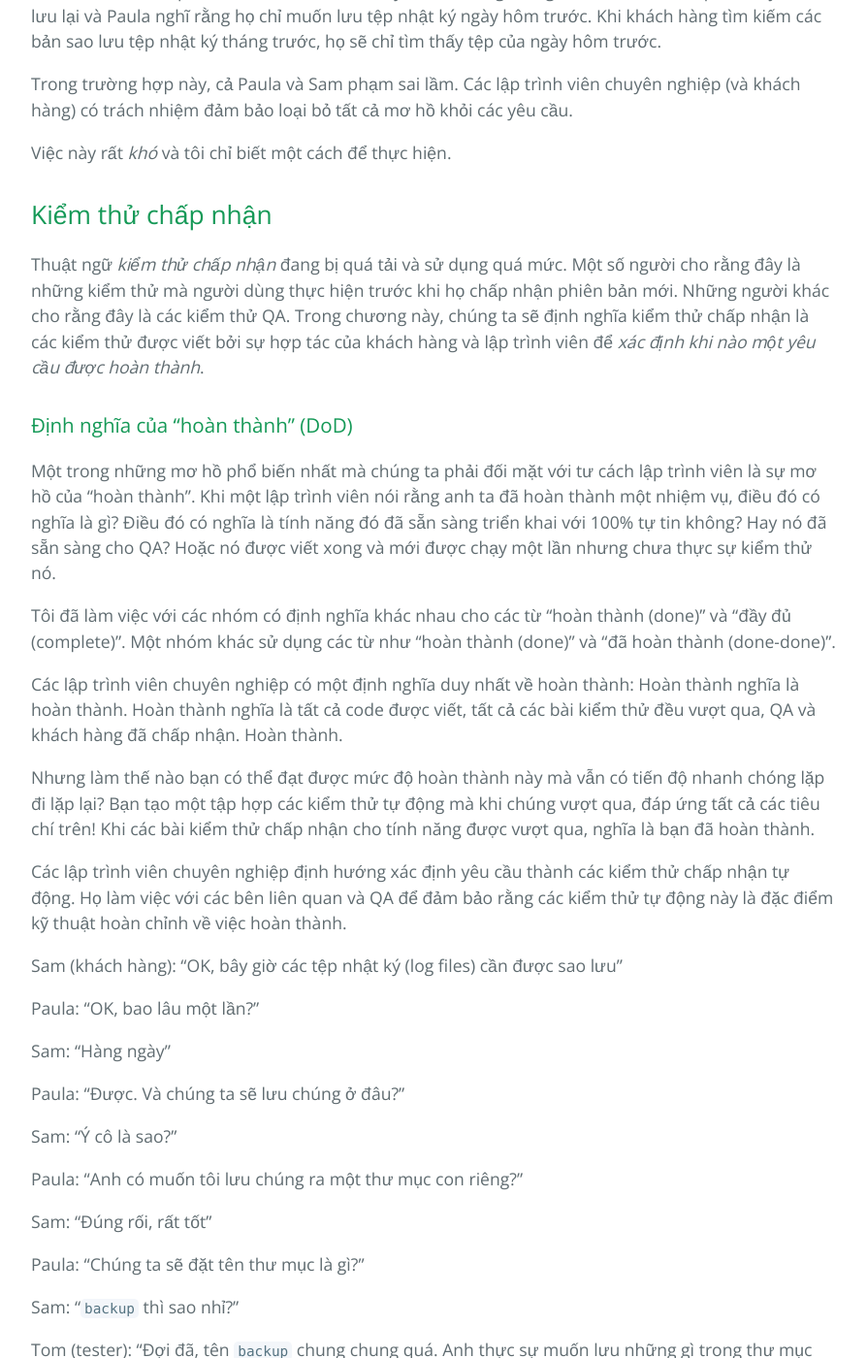
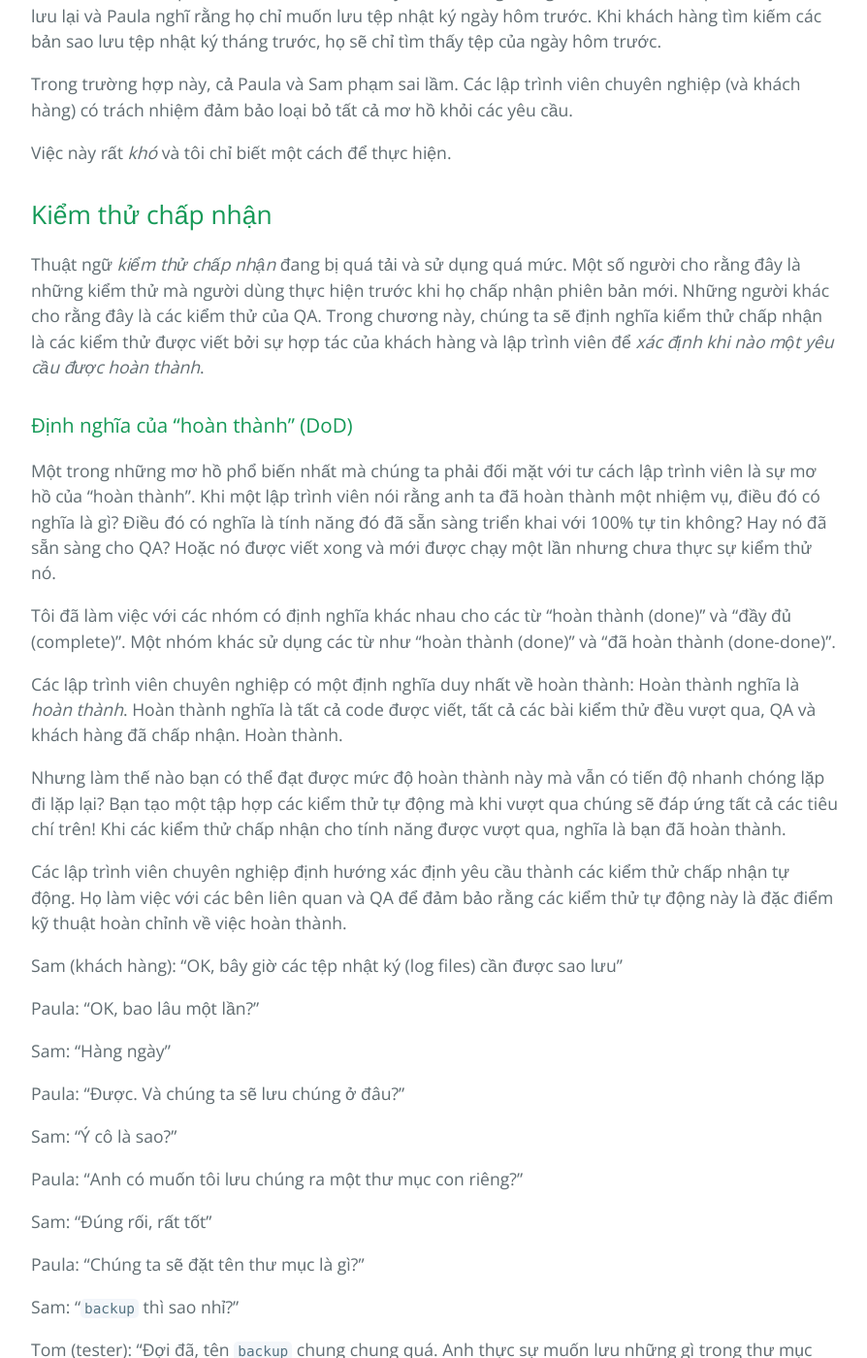
Before and after one commit to HaiBV/haibv.github.io, a Jekyll site: the page built from clean-coder/chapter-7-acceptance-testing.md, in a window 1280 px wide and 1400 px high, scrolled down 5216 px. Shown: the whole window at 97% size, without its empty margins (192-1086 px from the left). Built offline with Jekyll 4.4.1, drawn with Linux system fonts in a browser that asks for light colours; our own code applies the rules of GitHub Pages for plain Markdown files; some of the changed text lies outside the part shown.

Commit message:
Book - The Clean Coder - Correction - C7

```diff
--- a/clean-coder/chapter-7-acceptance-testing.md
+++ b/clean-coder/chapter-7-acceptance-testing.md
@@ -130,7 +130,7 @@
 
 ## Kiểm thử chấp nhận
 
-Thuật ngữ _kiểm thử chấp nhận_ đang bị quá tải và sử dụng quá mức. Một số người cho rằng đây là những kiểm thử mà người dùng thực hiện trước khi họ chấp nhận phiên bản mới. Những người khác cho rằng đây là các kiểm thử QA. Trong chương này, chúng ta sẽ định nghĩa kiểm thử chấp nhận là các kiểm thử được viết bởi sự hợp tác của khách hàng và lập trình viên để _xác định khi nào một yêu cầu được hoàn thành_.
+Thuật ngữ _kiểm thử chấp nhận_ đang bị quá tải và sử dụng quá mức. Một số người cho rằng đây là những kiểm thử mà người dùng thực hiện trước khi họ chấp nhận phiên bản mới. Những người khác cho rằng đây là các kiểm thử của QA. Trong chương này, chúng ta sẽ định nghĩa kiểm thử chấp nhận là các kiểm thử được viết bởi sự hợp tác của khách hàng và lập trình viên để _xác định khi nào một yêu cầu được hoàn thành_.
 
 ### Định nghĩa của "hoàn thành" (DoD)
 
@@ -138,9 +138,9 @@
 
 Tôi đã làm việc với các nhóm có định nghĩa khác nhau cho các từ "hoàn thành (done)" và "đầy đủ (complete)". Một nhóm khác sử dụng các từ như "hoàn thành (done)" và "đã hoàn thành (done-done)".
 
-Các lập trình viên chuyên nghiệp có một định nghĩa duy nhất về hoàn thành: Hoàn thành nghĩa là hoàn thành. Hoàn thành nghĩa là tất cả code được viết, tất cả các bài kiểm thử đều vượt qua, QA và khách hàng đã chấp nhận. Hoàn thành.
+Các lập trình viên chuyên nghiệp có một định nghĩa duy nhất về hoàn thành: Hoàn thành nghĩa là _hoàn thành_. Hoàn thành nghĩa là tất cả code được viết, tất cả các bài kiểm thử đều vượt qua, QA và khách hàng đã chấp nhận. Hoàn thành.
 
-Nhưng làm thế nào bạn có thể đạt được mức độ hoàn thành này mà vẫn có tiến độ nhanh chóng lặp đi lặp lại? Bạn tạo một tập hợp các kiểm thử tự động mà khi chúng vượt qua, đáp ứng tất cả các tiêu chí trên! Khi các bài kiểm thử chấp nhận cho tính năng được vượt qua, nghĩa là bạn đã hoàn thành.
+Nhưng làm thế nào bạn có thể đạt được mức độ hoàn thành này mà vẫn có tiến độ nhanh chóng lặp đi lặp lại? Bạn tạo một tập hợp các kiểm thử tự động mà khi vượt qua chúng sẽ đáp ứng tất cả các tiêu chí trên! Khi các kiểm thử chấp nhận cho tính năng được vượt qua, nghĩa là bạn đã hoàn thành.
 
 Các lập trình viên chuyên nghiệp định hướng xác định yêu cầu thành các kiểm thử chấp nhận tự động. Họ làm việc với các bên liên quan và QA để đảm bảo rằng các kiểm thử tự động này là đặc điểm kỹ thuật hoàn chỉnh về việc hoàn thành.
 
```
Also changed, not shown: other parts of clean-coder/chapter-7-acceptance-testing.md (+5 -5 lines).
